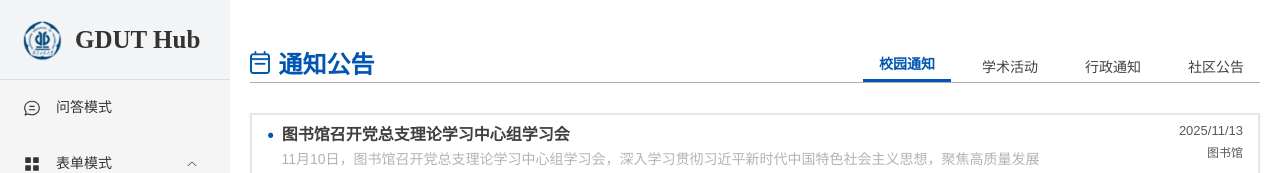
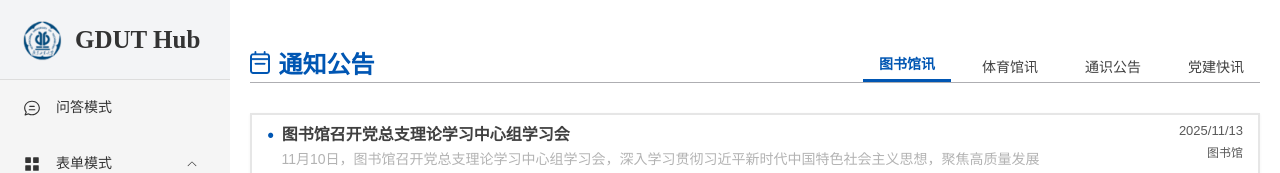
Before and after one commit to sevanthea7/GdutInfoHub, a Vue app in the folder gdut-info-hub/: page /noticeAnnouncement in a window 1280 px wide. Shown: the top 173 px of the page. Built offline with nearby package versions, Linux system fonts and the light colour scheme; sample sign-in values are in the browser's storage.

Commit message:
style:修改通知公告分类

```diff
--- a/gdut-info-hub/src/components/noticeAnnouncement.vue
+++ b/gdut-info-hub/src/components/noticeAnnouncement.vue
@@ -106,12 +106,12 @@ import { getNoticeList } from "@/api/noticeApi";
 // 每页显示条数
 const PAGE_SIZE = ref(6);
 
-// 动态选项卡数据（与后端label对应）
+// 动态选项卡数据（与后端column对应）
 const tabList = ref([
-  { name: "校园通知", label: "校园通知" },
-  { name: "学术活动", label: "学术活动" },
-  { name: "行政通知", label: "行政通知" },
-  { name: "社区公告", label: "社区公告" },
+  { name: "图书馆讯", column: "图书馆讯" },
+  { name: "体育馆讯", column: "体育馆讯" },
+  { name: "通识公告", column: "通识公告" },
+  { name: "党建快讯", column: "党建快讯" },
 ]);
 
 // 当前激活的选项卡索引
@@ -158,10 +158,12 @@ const getPreviewContent = (content) => {
   return plainText;
 };
 
-// 当前分类的所有通知数据（通过label筛选）
+// 当前分类的所有通知数据（通过column筛选）
 const filteredNotices = computed(() => {
-  const currentLabel = tabList.value[activeTab.value].label;
-  return allNoticeData.value.filter((notice) => notice.label === currentLabel);
+  const currentColumn = tabList.value[activeTab.value].column;
+  return allNoticeData.value.filter(
+    (notice) => notice.column === currentColumn
+  );
 });
 
 // 总数据条数
--- a/gdut-info-hub/src/mock/mockNoticeData.js
+++ b/gdut-info-hub/src/mock/mockNoticeData.js
@@ -11,7 +11,7 @@ export const mockNoticeData = {
         content:
           "11月10日，图书馆召开党总支理论学习中心组学习会，深入学习贯彻习近平新时代中国特色社会主义思想，聚焦高质量发展主题，全体中心组成员参加会议，会议由党总支书记主持。会上，大家围绕学习内容结合工作实际进行了交流研讨，明确了下一步工作方向。",
         key_words: ["图书馆", "理论学习", "专题党课"],
-        label: "校园通知",
+        column: "图书馆讯",
         department: "图书馆",
       },
       {
@@ -21,7 +21,7 @@ export const mockNoticeData = {
         content:
           "为活跃学术氛围，促进学科交叉融合，学校将于12月举办系列学术讲座，邀请国内外知名专家学者莅临讲学。讲座内容涵盖人工智能、新材料、生物医药等多个领域，具体安排及报名方式请见附件。欢迎广大师生积极参加。",
         key_words: ["学术讲座", "专家", "报名"],
-        label: "学术活动",
+        column: "体育馆讯",
         department: "科研处",
       },
       {
@@ -31,7 +31,7 @@ export const mockNoticeData = {
         content:
           "为帮助2026届毕业生更好地应对就业挑战，学校就业指导中心将开展系列就业指导服务活动，包括简历制作培训、模拟面试、企业宣讲会等。活动时间从11月中旬开始，持续至明年6月，详情请关注就业信息网。",
         key_words: ["毕业生", "就业指导", "招聘"],
-        label: "行政通知",
+        column: "通识公告",
         department: "就业指导中心",
       },
       {
@@ -41,7 +41,7 @@ export const mockNoticeData = {
         content:
           "因设备维护需要，11月15日至11月20日期间，生活区热水供应时间将调整为18:00-23:00。请各位同学提前做好准备，由此带来的不便，敬请谅解。如有疑问，请联系后勤服务热线。",
         key_words: ["热水供应", "时间调整", "生活区"],
-        label: "社区公告",
+        column: "党建快讯",
         department: "后勤保障处",
       },
       {
@@ -51,7 +51,7 @@ export const mockNoticeData = {
         content:
           "学校定于12月5日至6日举办秋季运动会，设有田径、球类、趣味运动等多个项目。各学院需在11月20日前完成报名工作，参赛运动员需提前进行体检。希望各单位积极组织，师生踊跃参与，展现良好精神风貌。",
         key_words: ["运动会", "报名", "校园活动"],
-        label: "校园通知",
+        column: "图书馆讯",
         department: "体育部",
       },
       {
@@ -61,7 +61,7 @@ export const mockNoticeData = {
         content:
           "本次研讨会将聚焦人工智能领域的最新研究成果和应用案例，邀请多位行业专家和学术带头人进行专题报告。会议时间为11月25日，地点在学术交流中心。欢迎相关专业师生参加，共同探讨AI技术发展趋势。",
         key_words: ["人工智能", "研讨会", "技术"],
-        label: "学术活动",
+        column: "体育馆讯",
         department: "计算机学院",
       },
       {
@@ -71,7 +71,7 @@ export const mockNoticeData = {
         content:
           "2025年冬季学期选课工作将于11月20日至11月30日进行，学生需登录教务系统完成选课。请各位同学提前了解课程信息，合理安排选课计划。选课期间如有问题，请及时与所在学院教学办公室联系。",
         key_words: ["选课", "冬季学期", "教务"],
-        label: "行政通知",
+        column: "通识公告",
         department: "教务处",
       },
       {
@@ -81,7 +81,7 @@ export const mockNoticeData = {
         content:
           "为保障学生住宿安全，学校将于11月15日组织宿舍安全检查，重点检查违规电器使用、消防安全等情况。请各位同学提前自查，自觉遵守宿舍管理规定，共同维护安全的住宿环境。",
         key_words: ["宿舍", "安全检查", "违规电器"],
-        label: "社区公告",
+        column: "党建快讯",
         department: "学生处",
       },
     ],
```
